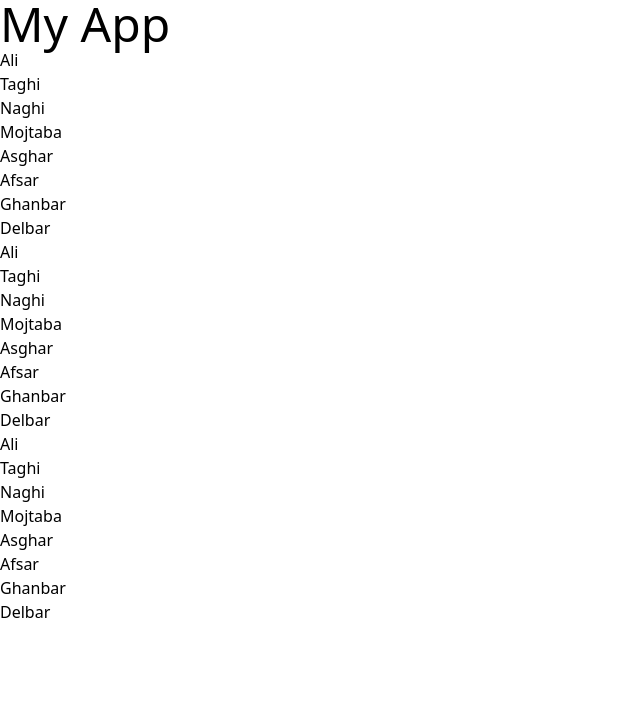
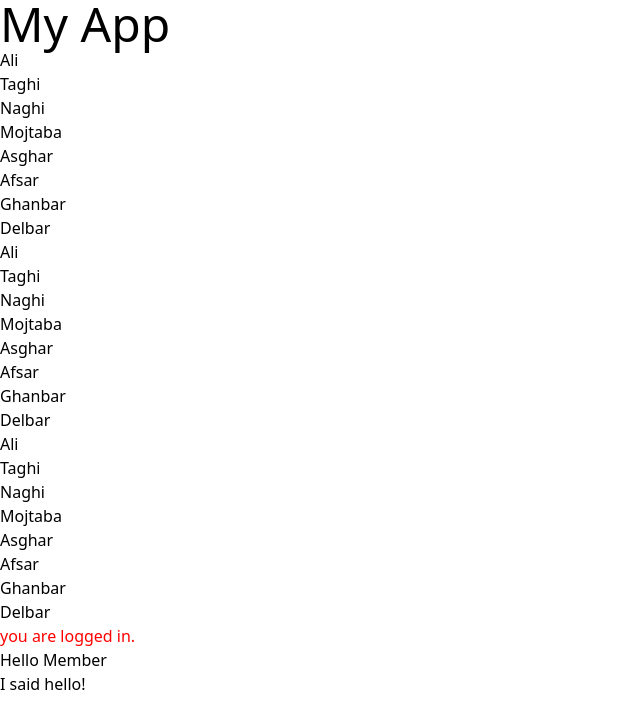
Before and after one commit to ShaQay3Q/ReactJobs, a React (Vite) app: page / in a window 1280 px wide. Shown: the top 728 px of the page, without its empty margins (0-640 px from the left). Built offline with nearby package versions, Linux system fonts and the light colour scheme.

Commit message:
storing listing-names and so on

```diff
--- a/src/App.jsx
+++ b/src/App.jsx
@@ -15,7 +15,10 @@ function listNames(nameArr){
  function nameList(nameArr){
   return (
     <ul>
-      {nameArr.map((name, index) => (<li key={index}>{name}</li>))}
+      {/* {nameArr.map((name, index) => (<li key={index}>{name}</li>))}     */}
+      {nameArr.map(function(name, index){
+        return (<li key={index}>{name}</li>)
+      } )}
     </ul>
   )
 
@@ -24,7 +27,12 @@ function listNames(nameArr){
 
 
 export default function App() {
+
+  const loggedIn = true;
+
   return (
+    <div>
+      <listingNameses />
       <div>
         <div className="text-5xl">My App</div>
         <ul>
@@ -36,6 +44,11 @@ export default function App() {
         <ul>
         {listNames(names)}
         </ul>
+        <p style={{color: 'red'}}>{loggedIn ? <h2>you are logged in.</h2> : <h2>please log in!</h2>}</p>
+        <p>{loggedIn ? <h2>Hello Member</h2> : ''}</p>
+        <p>{loggedIn && <h2>I said hello!</h2>}</p>
       </div>
+    </div>
+
   )
 }
--- a/src/assets/listing-names.jsx
+++ b/src/assets/listing-names.jsx
@@ -1,4 +1,4 @@
-const names = ['Ali', 'Taghi', 'Naghi', 'Mojtaba', 'Asghar', 'Afsar', 'Ghanbar', 'Delbar'];
+// const names = ['Ali', 'Taghi', 'Naghi', 'Mojtaba', 'Asghar', 'Afsar', 'Ghanbar', 'Delbar'];
 
 function listNames(nameArr){
   let listArr = [];
@@ -12,7 +12,10 @@ function listNames(nameArr){
  function nameList(nameArr){
   return (
     <ul>
-      {nameArr.map((name, index) => (<li key={index}>{name}</li>))}
+      {/* {nameArr.map((name, index) => (<li key={index}>{name}</li>))}     */}
+      {nameArr.map(function(name, index){
+        return (<li key={index}>{name}</li>)
+      } )}
     </ul>
   )
 
@@ -21,6 +24,11 @@ function listNames(nameArr){
 
 
 export default function listingNames() {
+
+  const names = ['Ali', 'Taghi', 'Naghi', 'Mojtaba', 'Asghar', 'Afsar', 'Ghanbar', 'Delbar'];
+
+  const loggedIn = true;
+
   return (
     <div>
       <div className="text-5xl">My App</div>
@@ -33,6 +41,11 @@ export default function listingNames() {
       <ul>
       {listNames(names)}
       </ul>
+      <p style={{color: 'red'}}>{loggedIn ? <h2>you are logged in.</h2> : <h2>please log in!</h2>}</p>
+      {/* if the loggedIn is false, then it is gonna show an empty string */}
+      <p>{loggedIn ? <h2>Hello Member</h2> : ''}</p>
+      {/* if loggedIn is true, then it will execute the second part */}
+      <p>{loggedIn && <h2>I said hello!</h2>}</p>
     </div>
   )
 }
```
Lines whose indentation alone changed are shown as unchanged.
